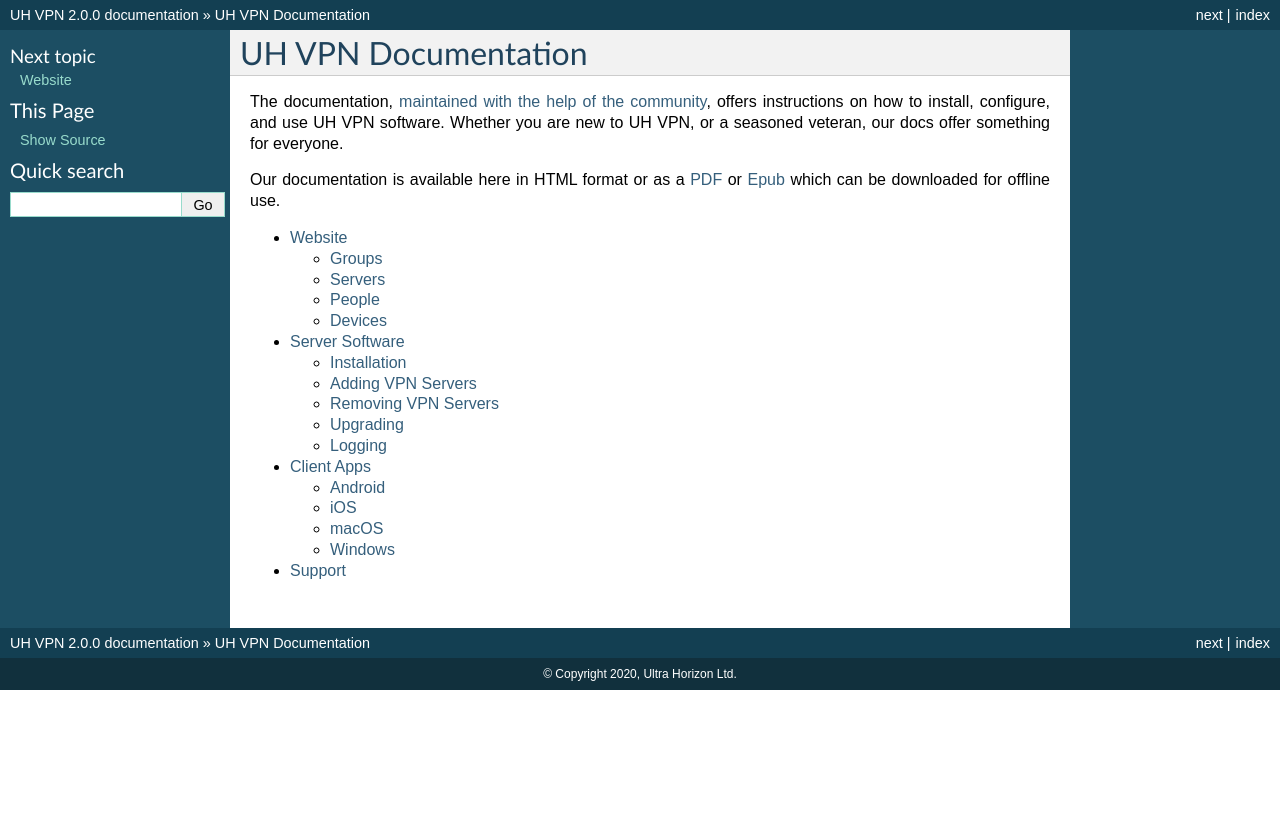
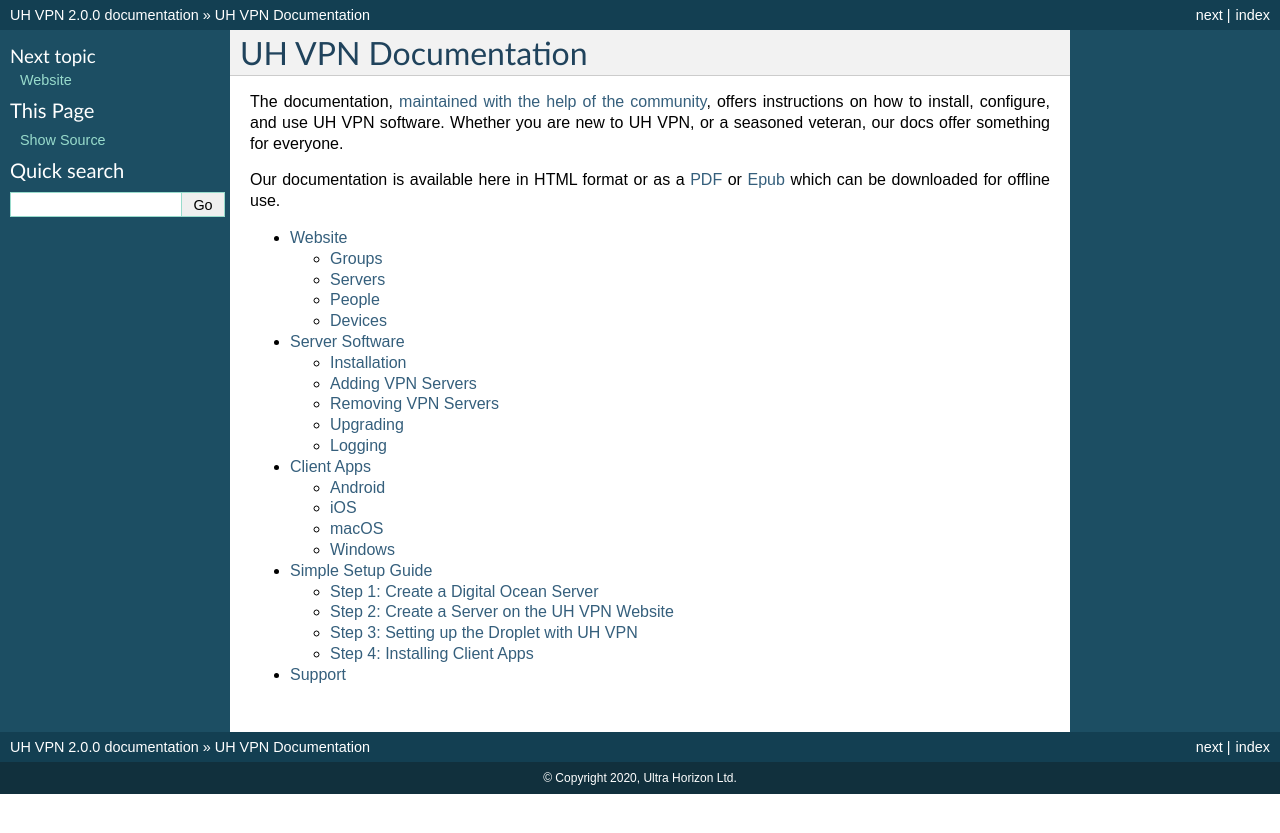
Before and after one commit to ultrahorizon/UH-VPN-Docs, a Sphinx documentation site: the page built from source/index.rst, in a window 1280 px wide. Shown: the top 833 px of the page. Built offline with Sphinx 7.4.7, drawn with Linux system fonts in a browser that asks for light colours; some of the changed lines change nothing that is shown.

Commit message:
Create digital ocean docs

```diff
--- a/source/index.rst
+++ b/source/index.rst
@@ -15,6 +15,7 @@
     website/index
     servers/index
     clients/index
+    simple-setup
     support
 
 .. _maintained with the help of the community: https://github.com/ultrahorizon/UH-VPN-Docs
--- /dev/null
+++ b/source/simple-setup.rst
@@ -0,0 +1,253 @@
+Simple Setup Guide
+==================
+
+This guide is a walkthrough tutorial on setting up UH VPN. It contains step by step instructions
+on how to provision a private cloud server along with all the necessary steps on setting up UH VPN
+client applications.
+
+The guide uses the cloud provider `Digital Ocean`_ to create servers for UH VPN as it's simple and
+ideal for beginners, but this can be substituted for any other cloud provider (AWS, Azure etc...)
+or an on-premise server if you have one.
+
+
+Step 1: Create a Digital Ocean Server
+~~~~~~~~~~~~~~~~~~~~~~~~~~~~~~~~~~~~~
+
+First create an account or login at: `Digital Ocean`_. Then click the "Create Droplets" button as shown in
+the screenshot below:
+
+.. image:: /_static/simple-setup/do-landing.png
+  :width: 600
+  :alt: DO Landing Page
+
+One is then presented with a droplet creation page as follows:
+
+.. image:: /_static/simple-setup/droplet-creation.png
+  :width: 600
+  :alt: Droplet Creation Page
+
+Ensure the settings are selected as shown below:
+
+- **Distribution** : Ubuntu 18.04
+- **Plan** : Standard
+- **Price** : $5 per month
+- **Region** : Choose location closest to you unless you have a specific requirement
+- **VPC** : No VPC
+- **Additional Options** : None
+- **SSH Key** : Select one-time password unless you're familiar with SSH (if so upload your public key).
+- **Number of Droplets** : 1
+- **Hostname** : Any friendly name you'd like to give to your server. E.g. "UH-VPN".
+- **Tags** : None
+- **Backups** : None
+
+Then press create! The droplet will then begin provisioning and a page similar to the one shown below will
+appear:
+
+.. image:: /_static/simple-setup/droplet-provision.png
+  :width: 600
+  :alt: Droplet Provisioning Page
+
+One the provisioning stage has completed, click on the droplet and one will be presented with a page detailing
+all aspects of the droplet:
+
+.. image:: /_static/simple-setup/droplet-overview.png
+  :width: 600
+  :alt: Droplet Overview Page
+
+Note down the IPv4 address of the droplet as we'll use this to SSH into the machine. Then click the networking
+tab in the droplet overview page. Scroll to the bottom and under the firewalls section press the "Edit" button.
+
+.. image:: /_static/simple-setup/create-firewall.png
+  :width: 600
+  :alt: Firewall Creation Page
+
+Press the create button, choose a name for the firewall E.g. UH-VPN-Firewall, then ensure the rules
+are defined to match the specification below:
+
+.. image:: /_static/simple-setup/inbound-rules.png
+  :width: 600
+  :alt: Inbound Rules
+
+.. image:: /_static/simple-setup/outbound-rules.png
+  :width: 600
+  :alt: Outbound Rules
+
+Finally, ensure the firewall is associated to the droplet you created earlier. E.g. UH-VPN. Then
+press "Create Firewall". The Droplet is now firewalled against adversaries and ready for UH VPN.
+
+Step 2: Create a Server on the UH VPN Website
+~~~~~~~~~~~~~~~~~~~~~~~~~~~~~~~~~~~~~~~~~~~~~
+
+The UH VPN `website`_ is the command and control centre for the VPN deployment. All VPN settings
+are managed through this interface. The first step (if you haven't done so already) is to
+`create an account`_. Then once logged in, click the management tab and then press the
+"Create New Group" button. One is then presented with the following page:
+
+.. image:: /_static/simple-setup/create-group.png
+  :width: 600
+  :alt: Create Group Page
+
+If you're using UH VPN for personal use, go ahead and click the "Free Plan" button, if you'd like
+access to advanced features such as custom app branding, unlimited devices and more, then choose
+premium. A breakdown of the options can be seen on the `Creating Groups`_ docs page.
+
+Choose an appropriate name for the group E.g. Personal and then leave the timeout set at 86400.
+Then press the "Submit" button and the group will be created.
+
+Click on the group name that has just been created and the following page will be presented:
+
+.. image:: /_static/simple-setup/group-page.png
+  :width: 600
+  :alt: Group Page
+
+The first step is to create a UH VPN server, click the "Create New Server" button and the following
+page will be presented:
+
+.. image:: /_static/simple-setup/create-server.png
+  :width: 600
+  :alt: Create New Server
+
+Enter the following parameters:
+
+* **Name** : UDP
+* **Appearance Order** : 0
+* **Domain/IP Address** : IPv4 Address noted from the Digital Ocean droplet earlier
+* **Port** : 443
+* **UDP** : Enabled
+* **IPv4 Tunnel Network** : 172.31.255.0/24
+* **IPv6 Tunnel Network** : fe80::/64
+* **DNS Servers** : 1.1.1.1, 1.0.0.1
+* **Add Forwarding Rule** : Enabled
+* **Add NAT Rule** : Enabled
+
+Press submit and the server will then be created.
+
+.. note::
+    A full description of all parameters can be found on the `server creation docs page`_.
+
+Once created, press the |key_icon| icon to obtain a UH VPN API token for the server. Copy
+and paste this to somewhere safe as it'll be used later.
+
+Step 3: Setting up the Droplet with UH VPN
+~~~~~~~~~~~~~~~~~~~~~~~~~~~~~~~~~~~~~~~~~~
+
+If you configured the droplet earlier using SSH keys then SSH into your droplet now, otherwise
+head over to `Digital Ocean`_. Then click on the droplet you created earlier, click the "Access" Tab
+and press the "Launch Console" button. A popup will display:
+
+.. image:: /_static/simple-setup/console-popup.png
+  :width: 300
+  :alt: Console Popup
+
+Login to the droplet using the username "root" and the password emailed to you by Digital Ocean.
+If you didn't set up the droplet with SSH, you'll be asked to set a password when first logging
+in.
+
+The first step is to add Ultra Horizon's package archive to the system sources.
+
+.. code-block:: bash
+
+    $> sudo add-apt-repository ppa:ultrahorizon/ppa
+
+A prompt will then display information about the repository, accept this, then download the package information
+from this newly added archive:
+
+.. code-block:: bash
+
+    $> sudo apt-get update
+
+Once this is done, UH VPN Server software can now be downloaded through the apt package manager.
+
+.. code-block:: bash
+
+    $> sudo apt-get install uh-vpn-server
+
+Once installed check that the UH VPN Service is running:
+
+.. code-block:: bash
+
+    $> sudo service uh-vpn-server status
+
+The output should say **active (running)** as depicted below:
+
+.. image:: /_static/servers/service_status.png
+  :width: 600
+  :alt: Expected status
+
+Then to ensure UH VPN Server starts at boot, issue the following command:
+
+.. code-block:: bash
+
+    $> sudo systemctl enable uh-vpn-server
+
+Next it's time to add the UH VPN Server API token we obtained earlier. This will
+enable the UH VPN Server software to set up the VPN server on our Droplet.
+
+.. code-block:: bash
+
+    $> sudo nano /etc/uh-vpn-server/tokens
+
+This will bring up an editor prompt like so:
+
+.. image:: /_static/servers/token_store.png
+  :width: 600
+  :alt: Token store
+
+In this example, the token (``0123456...``) has been appended to the file. Once this is done,
+save the file and exit the editor (Ctrl-X in nano).
+
+The server is now configured and it's safe to logout of the Droplet.
+
+.. note::
+    For advanced configurations of the server software follow the `server documentation`_.
+
+Step 4: Installing Client Apps
+~~~~~~~~~~~~~~~~~~~~~~~~~~~~~~
+
+This is the final step in the set up process. First login to the UH VPN `website`_ and navigate
+to the group you created earlier. Now it's time to make a new person who's authorised to access
+the VPN server you just created so click the "Create New Person" button and the following
+page will be presented:
+
+.. image:: /_static/simple-setup/create-person.png
+  :width: 600
+  :alt: Create New Person
+
+Enter your name and email address, then press submit and the person will then be created.
+
+Next it's time to associate a device to the person that's just been created. To do so, click the
+name of the person and then press the "Add New Device" button and the following page
+will be presented:
+
+.. image:: /_static/simple-setup/create-device.png
+  :width: 600
+  :alt: Create New Device
+
+Enter the following parameters:
+
+* **Name** : A name for the device. E.g. Android
+* **Expiry Date** : Leave unfilled unless you wish to specify a date for device revocation
+* **Expiry Time** : Leave unfilled unless you wish to specify a time for device revocation
+
+.. note::
+    A full description of all parameters can be found on the `device creation docs page`_.
+
+Press submit and the device will then be created. You will then receive an email with a one-time
+passcode (OTP). Download the UH VPN app for your platform and enter the one time code to download
+the profile. Then you can connect and enjoy a fast, secure and private VPN connection!
+
+.. tip::
+    Instructions for client apps can be found on the `clients docs page`_.
+
+
+.. _Digital Ocean: https://www.digitalocean.com/
+.. _installation instructions: servers/installation.html
+.. _website: https://uh-vpn.com
+.. _create an account: https://uh-vpn.com/auth/signup
+.. _Creating Groups: website/groups/creating.html
+.. _server creation docs page: website/servers/creating.html
+.. |key_icon| image:: /_static/icons/key.svg
+  :alt: Key Icon
+.. _server documentation: servers/index.html
+.. _device creation docs page: website/devices/creating.html
+.. _clients docs page: clients/index.html
```
Also changed, not shown: source/_static/simple-setup/console-popup.png (added), source/_static/simple-setup/create-device.png (added), source/_static/simple-setup/create-firewall.png (added), source/_static/simple-setup/create-group.png (added), source/_static/simple-setup/create-person.png (added), source/_static/simple-setup/create-server.png (added), source/_static/simple-setup/do-landing.png (added), source/_static/simple-setup/droplet-creation.png (added), source/_static/simple-setup/droplet-overview.png (added), source/_static/simple-setup/droplet-provision.png (added), source/_static/simple-setup/group-page.png (added), source/_static/simple-setup/inbound-rules.png (added), source/_static/simple-setup/outbound-rules.png (added).
